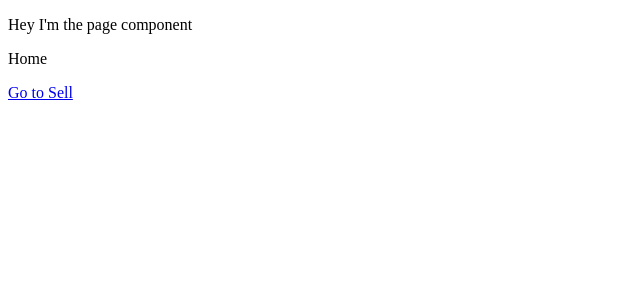
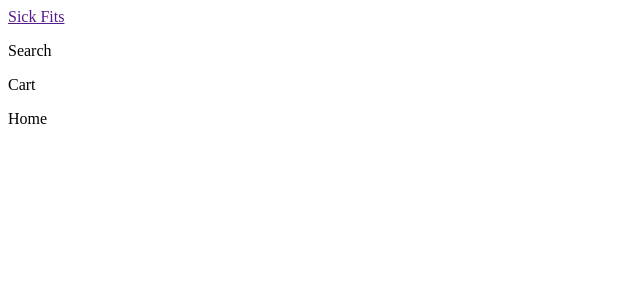
Before and after one commit to Igor333m/sick-fits, a Next.js app in the folder frontend/: page / in a window 1280 px wide. Shown: the top 300 px of the page, without its empty margins (0-640 px from the left). Built offline with nearby package versions, Linux system fonts and the light colour scheme.

Commit message:
Add main components

```diff
--- /dev/null
+++ b/frontend/components/Header.js
@@ -0,0 +1,13 @@
+const Header = () => (
+  <div>
+    <div className="bar">
+      <a href="">Sick Fits</a>
+    </div>
+    <div className="sub-bar">
+      <p>Search</p>
+    </div>
+    <div>Cart</div>
+  </div>
+)
+
+export default Header;
--- a/frontend/components/Page.js
+++ b/frontend/components/Page.js
@@ -1,12 +1,15 @@
-import React, { Component } from 'react';
+import React from 'react';
+import Header from './Header';
 
-export default class Page extends Component {
+class Page extends React.Component {
     render () {
         return (
             <div>
-                <p>Hey I'm the page component</p>
+                <Header />
                 {this.props.children}
             </div>
         )
     }
 }
+
+export default Page;
--- a/frontend/pages/_app.js
+++ b/frontend/pages/_app.js
@@ -4,7 +4,6 @@ import Page from '../components/Page';
 class MyApp extends App {
     render () {
         const { Component } = this.props;
-        console.log("this.props: ", this.props);
 
         return (
             <Container>
--- a/frontend/pages/index.js
+++ b/frontend/pages/index.js
@@ -3,9 +3,6 @@ import Link from 'next/link';
 const Home = props => (
 	<div>
 		<p>Home</p>
-		<Link href="/sell">
-			<a>Go to Sell</a>
-		</Link>
 	</div>
 );
 
--- a/frontend/pages/sell.js
+++ b/frontend/pages/sell.js
@@ -3,9 +3,6 @@ import Link from 'next/link';
 const Sell = props => (
 	<div>
 		<p>Sell</p>
-        <Link href="/">
-			<a>Go to Home</a>
-		</Link>
 	</div>
 );
 
```
Also changed, not shown: frontend/components/Nav.js (added, +11 -0 lines).
